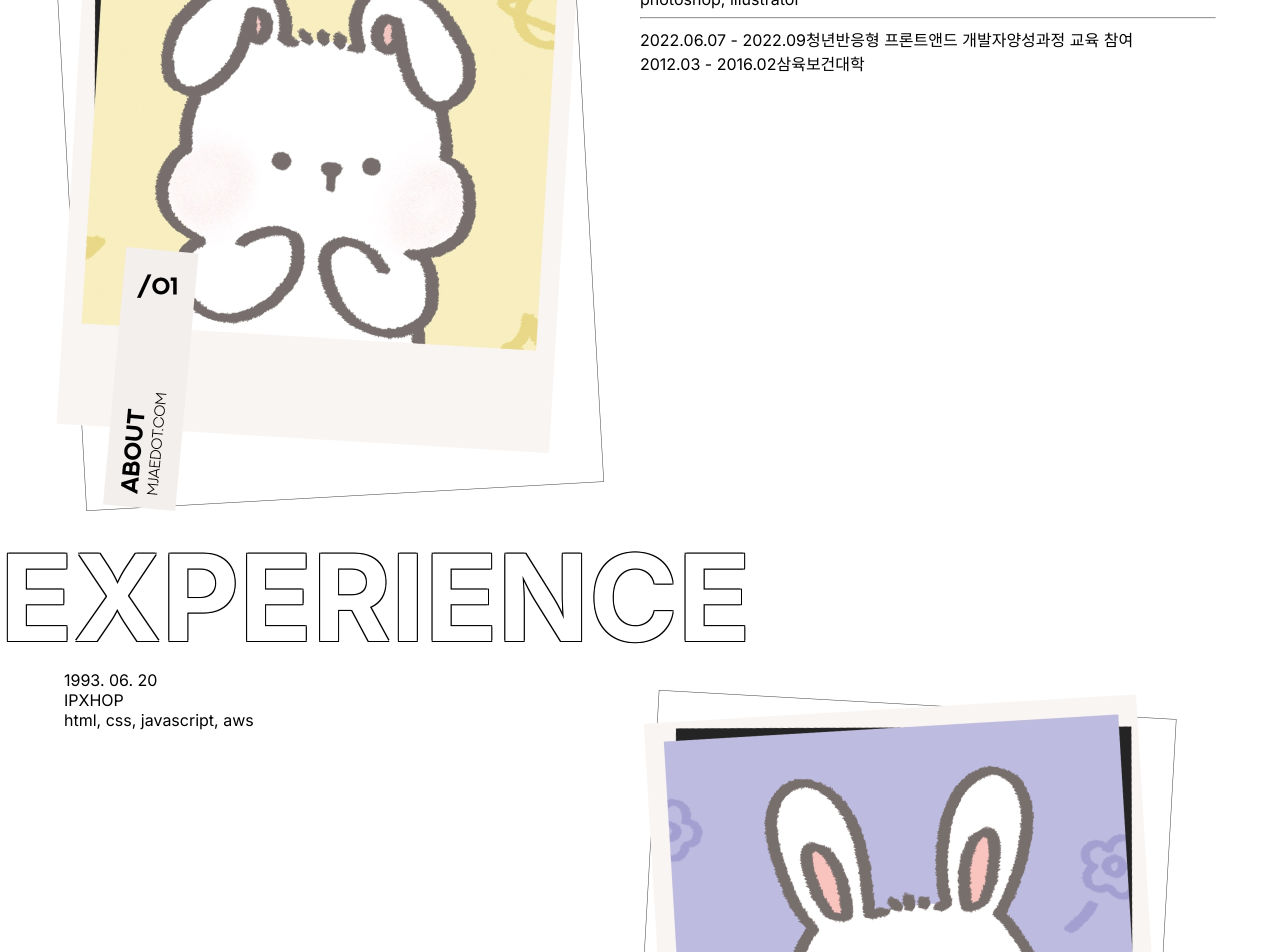
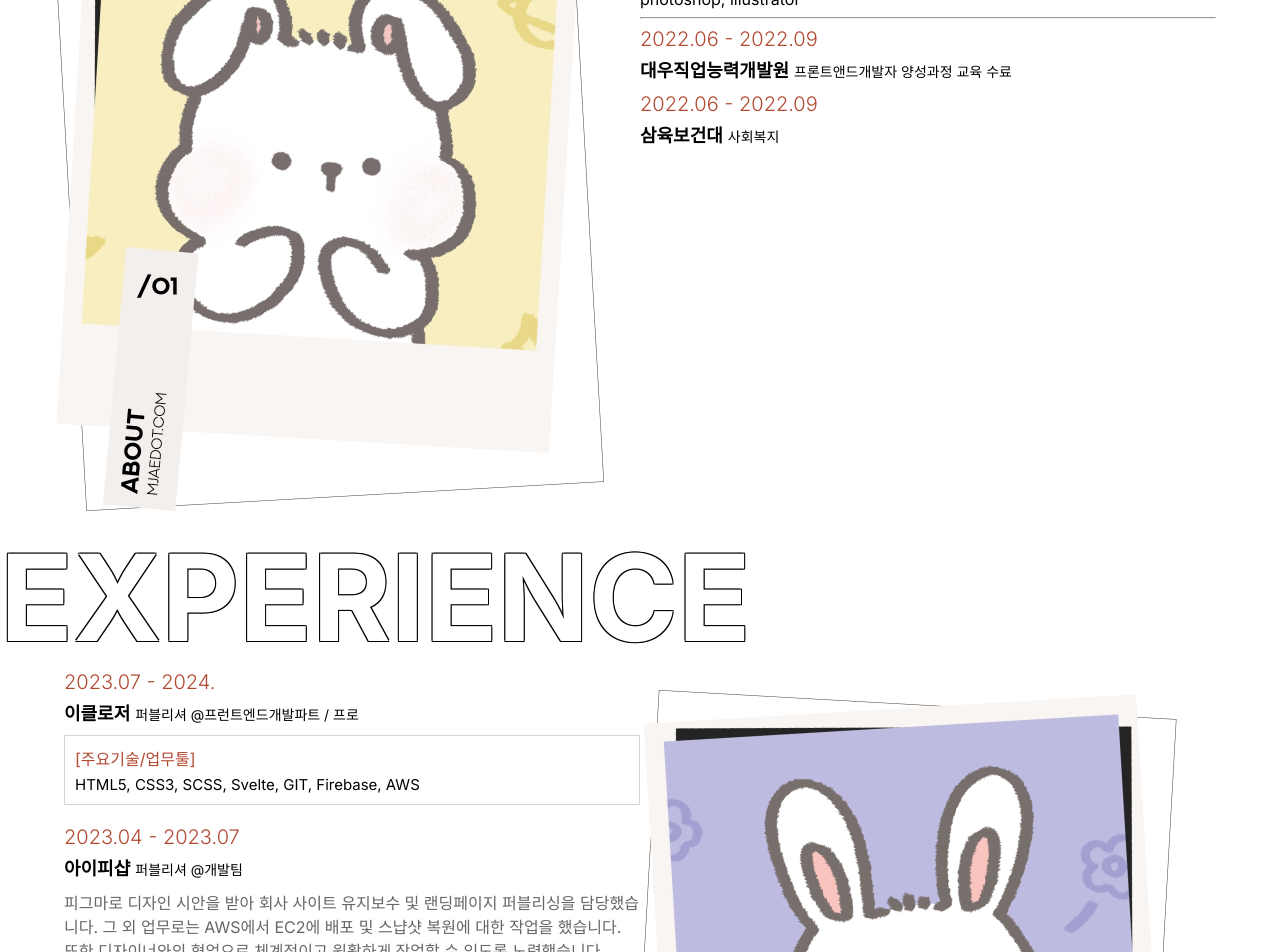
Before and after one commit to leesanghun0/2024_portfolio, a React (Create React App) app: page / in a window 1280 px wide. Shown: the part 1920-2872 px from the top of the page. Built offline with nearby package versions, Linux system fonts and the light colour scheme; some icons are missing.

Commit message:
experience,about 수정

```diff
--- a/src/components/About.jsx
+++ b/src/components/About.jsx
@@ -1,11 +1,12 @@
 import React from "react";
 import SectionTitle from "./Sectiontitle";
 import styles from "../scss/about.module.scss";
+import Description from "./Description";
 import main_about from "../assets/images/main_about.webp"
 
 
 function About(){
-    console.log()
+
     return (<section className={styles["about"]}>
         <SectionTitle name="ABOUT" />
         <div className={styles["about-wrapper"]}>
@@ -25,16 +26,19 @@ function About(){
                         </li>
                     </ul>
                     <hr />
-                    <ul>
-                        <li>
-                            <span>2022.06.07 - 2022.09</span>청년반응형 프론트앤드 개발자양성과정 교육 참여
-                        </li>
-                        <li>
-                            <span>2012.03 - 2016.02</span>삼육보건대학
-                        </li>
-                    </ul>
+                    <Description
+                    date="2022.06 - 2022.09"
+                    someProps="대우직업능력개발원"
+                    title="프론트앤드개발자 양성과정 교육 수료"/>
+
+                    <Description
+                    date="2022.06 - 2022.09"
+                    someProps="삼육보건대"
+                    title="사회복지"/>
                 </div>
             </div>
+            {/* <Container
+            images={main_about}/> */}
         </div>
     </section>)
 }
--- /dev/null
+++ b/src/components/Container.jsx
@@ -0,0 +1,24 @@
+import React from "react";
+import styles from "../scss/props.module.scss";
+import Description from "./Description";
+
+function Container(props){
+    return (<div className={styles["section-container"]}>
+        <div className={styles["section-container-images"]}>
+            <img src={props.images} alt="experience" />
+        </div>
+        <div className={styles["section-container-desc"]}>
+        <Description
+            date={props.date}
+            someProps={props.someProps}
+            title={props.title}
+            text={props.text}
+            skill={props.skill}
+            skillDetail={props.skillDetail}
+        />
+        </div>
+
+    </div>)
+}
+
+export default Container;
--- /dev/null
+++ b/src/components/Description.jsx
@@ -0,0 +1,22 @@
+import React from "react";
+import styles from "../scss/props.module.scss";
+
+
+function Description(props){
+
+    return(<ul className={styles["description-list"]}>
+        <li className={styles["description-list-date"]}>{props.date}</li>
+        <li className={styles["description-list-title"]}>
+            <strong>{props.someProps}</strong>{props.title}</li>
+        <li className={styles["description-list-text"]}>{props.text}</li>
+        {/* 조건부렌더링 */}
+        {props.skill && props.skillDetail && (
+            <li className={styles["description-list-skill"]}>
+                <span>{props.skill}</span>{props.skillDetail}
+            </li>
+        )}
+    </ul>)
+}
+
+
+export default Description;
--- a/src/components/Experience.jsx
+++ b/src/components/Experience.jsx
@@ -2,39 +2,49 @@ import React from "react";
 import main_experience from "../assets/images/main_experience.webp";
 import SectionTitle from "./Sectiontitle";
 import styles from "../scss/experience.module.scss";
+// import Container from "./Container";
+import Description from "./Description";
 
-
-function Container(props){
-    return (<div className={styles["section-container"]}>
-        <div className={styles["section-container-images"]}>
-            <img src={props.images} alt="experience" />
-        </div>
-        <div className={styles["section-container-desc"]}>
-            <ul className={styles["section-container-desc-list"]}>
-                <li className={styles["section-container-desc-item"]}>
-                    {props.date}
-                </li>
-                <li>
-                    {props.history}
-                </li>
-                <li>
-                    {props.skill}
-                </li>
-            </ul>
-        </div>
-    </div>)
-}
 
 function Experience(){
     return (
     <section className={styles["exp"]}>
         <SectionTitle name="EXPERIENCE" />
         <div className={styles["exp-wrapper"]}>
-            <Container
+            {/* <Container
             images={main_experience}
-            date="1993. 06. 20"
-            history="IPXHOP"
-            skill="html, css, javascript, aws"/>
+            date="2023.07 - 2024."
+            someProps="이클로저"
+            title="퍼블리셔 @프런트엔드개발파트 / 프로"
+            text="제플린 및 피그마로 디자인 시안을 받아 리액트 환경에서 회사 내의 전체적인 퍼블리싱을 담당했습니다. 퍼블리싱을 원활하게 작업할 수 있도록 보다 체계적이고 원활하게 작업할 수 있는 가이드 및 체계 등을 만들기 위해 노력했습니다."
+            skill="[주요기술/업무툴]"
+            skillDetail=" HTML5, CSS3, SCSS, Svelte, GIT "
+            /> */}
+            <div className={styles["section-container"]}>
+                <div className={styles["section-container-images"]}>
+                    <img src={main_experience} alt="익스펄리언섹션 이미지" />
+                </div>
+                <div className={styles["section-container-desc"]}>
+
+                    <Description
+                    date="2023.07 - 2024."
+                    someProps="이클로저"
+                    title="퍼블리셔 @프런트엔드개발파트 / 프로"
+                    text=""
+                    skill="[주요기술/업무툴]"
+                    skillDetail=" HTML5, CSS3, SCSS, Svelte, GIT, Firebase, AWS" />
+
+                    <Description
+                    date="2023.04 - 2023.07"
+                    someProps="아이피샵"
+                    title="퍼블리셔 @개발팀"
+                    text="피그마로 디자인 시안을 받아 회사 사이트 유지보수 및 랜딩페이지 퍼블리싱을 담당했습니다. 그 외 업무로는 AWS에서 EC2에 배포 및 스냡샷 복원에 대한 작업을 했습니다. 또한 디자이너와의 협업으로 체계적이고 원활하게 작업할 수 있도록 노력했습니다."
+                    skill="[주요기술/업무툴]"
+                    skillDetail=" HTML5, CSS3, SCSS, MobaXterm, GIT, AWS" />
+                </div>
+            </div>
+            {/* <Container
+            images={main_about}/> */}
         </div>
     </section>
     );
--- a/src/scss/about.module.scss
+++ b/src/scss/about.module.scss
@@ -22,6 +22,7 @@
         width: 50%;
         display: flex;
         justify-content: end;
+        order: 1;
 
         img{
             width: 600px;
@@ -32,6 +33,7 @@
 
     &-desc{
         width: 50%;
+        order: 2;
 
         & div{
           height: 100px;
--- a/src/scss/props.module.scss
+++ b/src/scss/props.module.scss
@@ -6,3 +6,73 @@
     font-size: 120px;
     @include font-style($color:#fff, $text-shadow:(-1px -1px 0 #000, 1px -1px 0 #000, -1px 1px 0 #000, 1px 1px 0 #000));
 }
+
+//Container.jsx 스타일
+// .section-container{
+//     display: flex;
+//     flex-flow: row wrap;
+//     width: 100%;
+
+//     &-images{
+//         width: 50%;
+//         display: flex;
+//         justify-content: end;
+//         order: 2;
+
+//         img{
+//             width: 600px;
+//             height: auto;
+//             object-fit: contain;
+//         }
+//     }
+
+//     &-desc{
+//         width: 50%;
+//         order: 1;
+
+//         & div{
+//           height: 100px;
+//         //   border: 1px solid black;
+//           margin-top: 30px;
+//         }
+//     }
+// }
+
+//Description.jsx 스타일
+.description-list{
+
+    &-date{
+        color:#b34831;
+        font-size: 20px;
+        font-weight: lighter;
+    }
+
+    &-title{
+        margin: 5px 0 10px;
+        font-size: 14px;
+
+        strong{
+            margin-right: 5px;
+            font-size: 18px;
+        }
+    }
+
+    &-text{
+        color: #666666;
+    }
+
+    &-skill{
+        border: 1px solid #d5d5d5;
+        padding: 10px 10px;
+        margin: 10px 0 20px;
+        font-size: 15px;
+        box-sizing: border-box;
+
+        span{
+            display: block;
+            color:#b34831;
+            font-size: 16px;
+            margin-bottom: 5px;
+        }
+    }
+}
```
Also changed, not shown: src/scss/experience.module.scss (+29 -1 lines).
